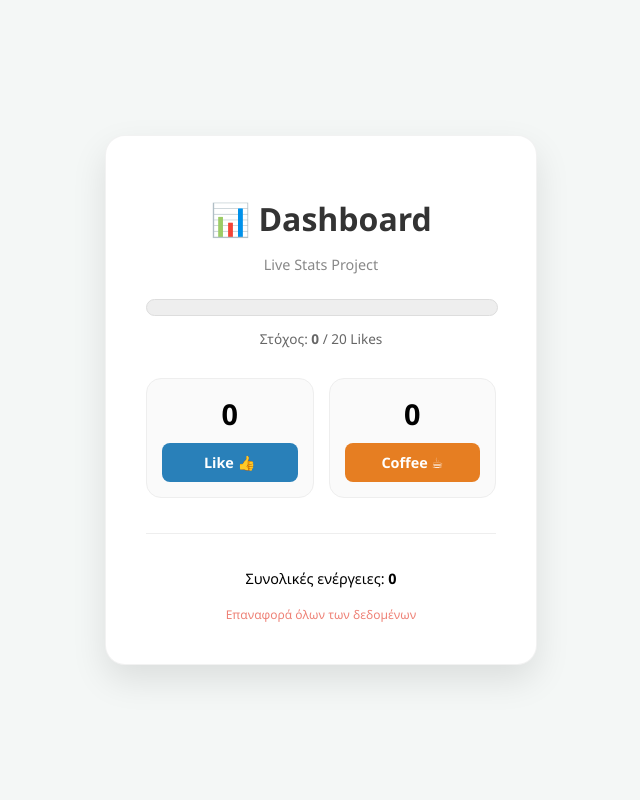
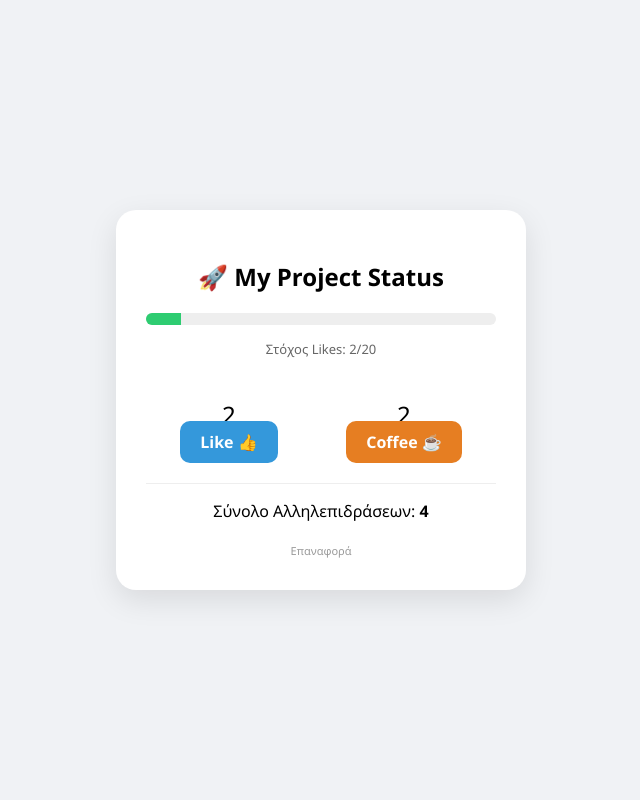
Before and after one commit to nikkar1985/flask, a Flask app: page / in a window 1280 px wide. Shown: the whole page, without its empty margins (319-959 px from the left). Run offline with Flask 3, Linux system fonts and the light colour scheme.

Commit message:
Update index.html

```diff
--- a/templates/index.html
+++ b/templates/index.html
@@ -3,145 +3,73 @@
 <head>
     <meta charset="UTF-8">
     <meta name="viewport" content="width=device-width, initial-scale=1.0">
-    <title>Live Stats Dashboard</title>
+    <title>Interactive Dashboard</title>
     <style>
-        :root {
-            --primary-blue: #2980b9;
-            --primary-orange: #e67e22;
-            --success-green: #2ecc71;
-            --bg-light: #f4f7f6;
+        body {
+            font-family: 'Segoe UI', sans-serif;
+            background-color: #f0f2f5;
+            display: flex; justify-content: center; align-items: center; min-height: 100vh; margin: 0;
         }
-
-        body {
-            font-family: 'Segoe UI', Tahoma, Geneva, Verdana, sans-serif;
-            /* Το background-color θα αλλάζει αν το progress είναι 100% */
-            background-color: {{ '#f1c40f' if progress >= 100 else '#f4f7f6' }};
-            transition: background-color 1s ease;
-            margin: 0;
-            display: flex;
-            justify-content: center;
-            align-items: center;
-            min-height: 100vh;
+        .card {
+            background: white; padding: 30px; border-radius: 20px;
+            box-shadow: 0 10px 30px rgba(0,0,0,0.1); width: 350px; text-align: center;
         }
-
-        .card {
-            background: white;
-            padding: 40px;
-            border-radius: 20px;
-            box-shadow: 0 15px 35px rgba(0,0,0,0.1);
-            text-align: center;
-            width: 350px;
-            border: 1px solid rgba(0,0,0,0.05);
+        .progress-container {
+            background: #eee; border-radius: 10px; height: 12px; margin: 15px 0; overflow: hidden;
         }
-
-        h1 { color: #333; margin-bottom: 5px; }
-        .subtitle { color: #888; font-size: 0.9em; margin-bottom: 25px; }
-
-        /* Progress Bar Styling */
-        .progress-container {
-            background: #eee;
-            border-radius: 10px;
-            height: 15px;
-            width: 100%;
-            margin: 20px 0 10px 0;
-            overflow: hidden;
-            border: 1px solid #ddd;
+        .progress-bar {
+            background: #2ecc71; height: 100%; width: {{ progress }}%; transition: 0.5s;
         }
-
-        .progress-bar {
-            background: var(--success-green);
-            height: 100%;
-            width: {{ progress }}%;
-            transition: width 0.8s cubic-bezier(0.175, 0.885, 0.32, 1.275);
+        .badge-container {
+            margin: 20px 0; display: flex; flex-direction: column; gap: 5px;
         }
-
-        .goal-text {
-            font-size: 0.85em;
-            color: #666;
-            margin-bottom: 30px;
+        .badge {
+            background: #e8f5e9; color: #2e7d32; padding: 5px; border-radius: 5px; font-size: 12px; font-weight: bold;
         }
-
-        /* Stats Grid */
-        .stats-grid {
-            display: flex;
-            justify-content: space-between;
-            gap: 15px;
+        .btn-group { display: flex; justify-content: space-around; margin-top: 20px; }
+        .btn {
+            text-decoration: none; color: white; padding: 10px 20px; border-radius: 10px; font-weight: bold; transition: 0.3s;
         }
-
-        .stat-item {
-            flex: 1;
-            padding: 15px;
-            border-radius: 15px;
-            background: #fafafa;
-            border: 1px solid #eee;
-        }
-
-        .stat-value {
-            font-size: 1.8em;
-            font-weight: bold;
-            display: block;
-            margin-bottom: 10px;
-        }
-
-        .btn {
-            text-decoration: none;
-            color: white;
-            padding: 10px 15px;
-            border-radius: 8px;
-            font-weight: bold;
-            font-size: 0.9em;
-            display: block;
-            transition: all 0.2s;
-        }
-
-        .btn:hover { opacity: 0.9; transform: translateY(-2px); }
-        .btn:active { transform: translateY(0); }
-
-        .btn-like { background-color: var(--primary-blue); }
-        .btn-coffee { background-color: var(--primary-orange); }
-
-        .footer {
-            margin-top: 35px;
-            padding-top: 20px;
-            border-top: 1px solid #eee;
-        }
-
-        .reset-link {
-            color: #e74c3c;
-            font-size: 0.75em;
-            text-decoration: none;
-            opacity: 0.7;
-        }
-
-        .reset-link:hover { opacity: 1; text-decoration: underline; }
+        .btn-like { background: #3498db; }
+        .btn-coffee { background: #e67e22; }
+        .btn:hover { transform: translateY(-3px); box-shadow: 0 5px 15px rgba(0,0,0,0.1); }
     </style>
 </head>
 <body>
 
     <div class="card">
-        <h1>📊 Dashboard</h1>
-        <p class="subtitle">Live Stats Project</p>
+        <h2>🚀 My Project Status</h2>
 
         <div class="progress-container">
             <div class="progress-bar"></div>
         </div>
-        <p class="goal-text">Στόχος: <strong>{{ likes }}</strong> / {{ goal }} Likes</p>
+        <p style="font-size: 13px; color: #666;">Στόχος Likes: {{ likes }}/{{ goal }}</p>
 
-        <div class="stats-grid">
-            <div class="stat-item">
-                <span class="stat-value">{{ likes }}</span>
+        <div class="badge-container">
+            {% for b in badges %}
+                <div class="badge">{{ b }}</div>
+            {% endfor %}
+        </div>
+
+        <div class="btn-group">
+            <div>
+                <div style="font-size: 24px;">{{ likes }}</div>
                 <a href="/action/likes" class="btn btn-like">Like 👍</a>
             </div>
-            <div class="stat-item">
-                <span class="stat-value">{{ coffee }}</span>
+            <div>
+                <div style="font-size: 24px;">{{ coffee }}</div>
                 <a href="/action/coffee_cups" class="btn btn-coffee">Coffee ☕</a>
             </div>
         </div>
 
-        <div class="footer">
-            <p style="font-size: 0.9em;">Συνολικές ενέργειες: <strong>{{ likes + coffee }}</strong></p>
-            <a href="/reset" class="reset-link">Επαναφορά όλων των δεδομένων</a>
-        </div>
+        <hr style="margin-top: 30px; border: 0; border-top: 1px solid #eee;">
+        <p>Σύνολο Αλληλεπιδράσεων: <strong>{{ likes + coffee }}</strong></p>
+
+        {% if (likes + coffee) == 0 %}
+            <p style="color: #e74c3c; font-size: 12px;">Κάνε το πρώτο κλικ!</p>
+        {% endif %}
+
+        <a href="/reset" style="font-size: 11px; color: #999; text-decoration: none;">Επαναφορά</a>
     </div>
 
 </body>
```
